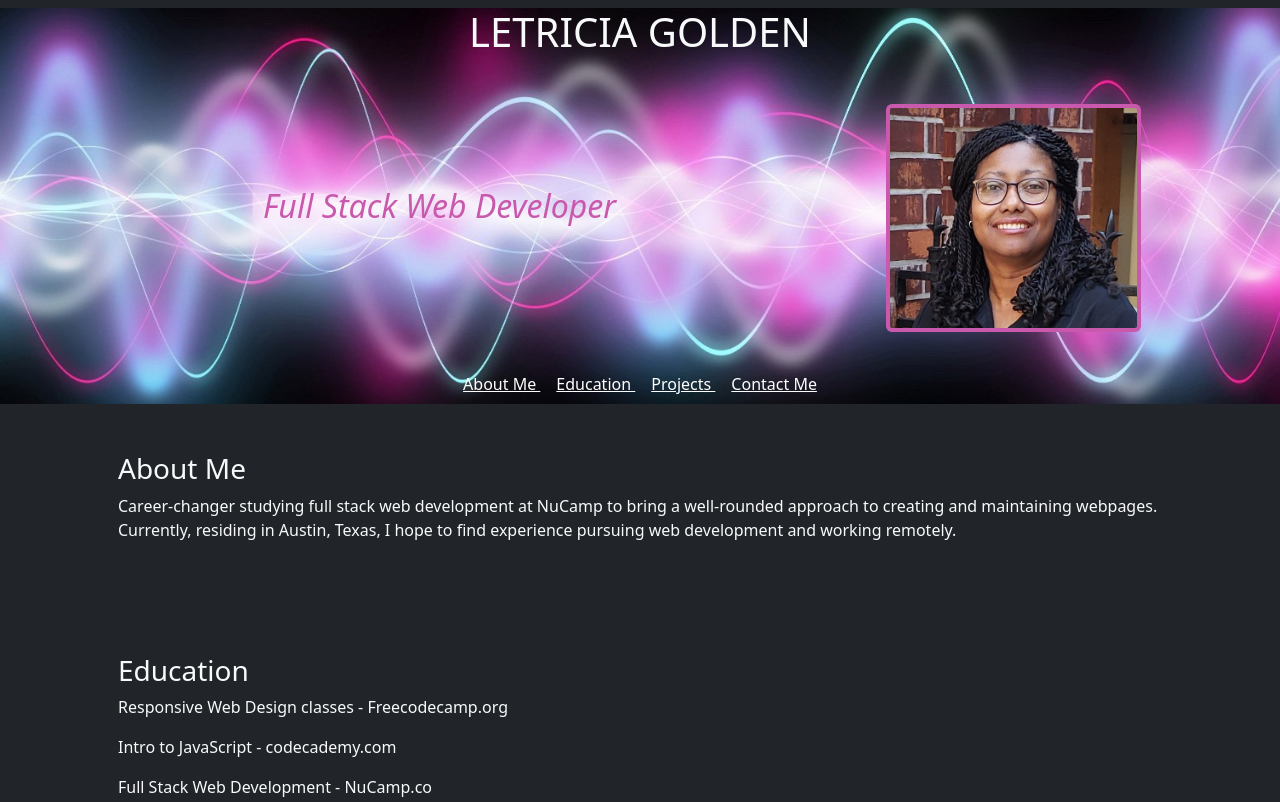
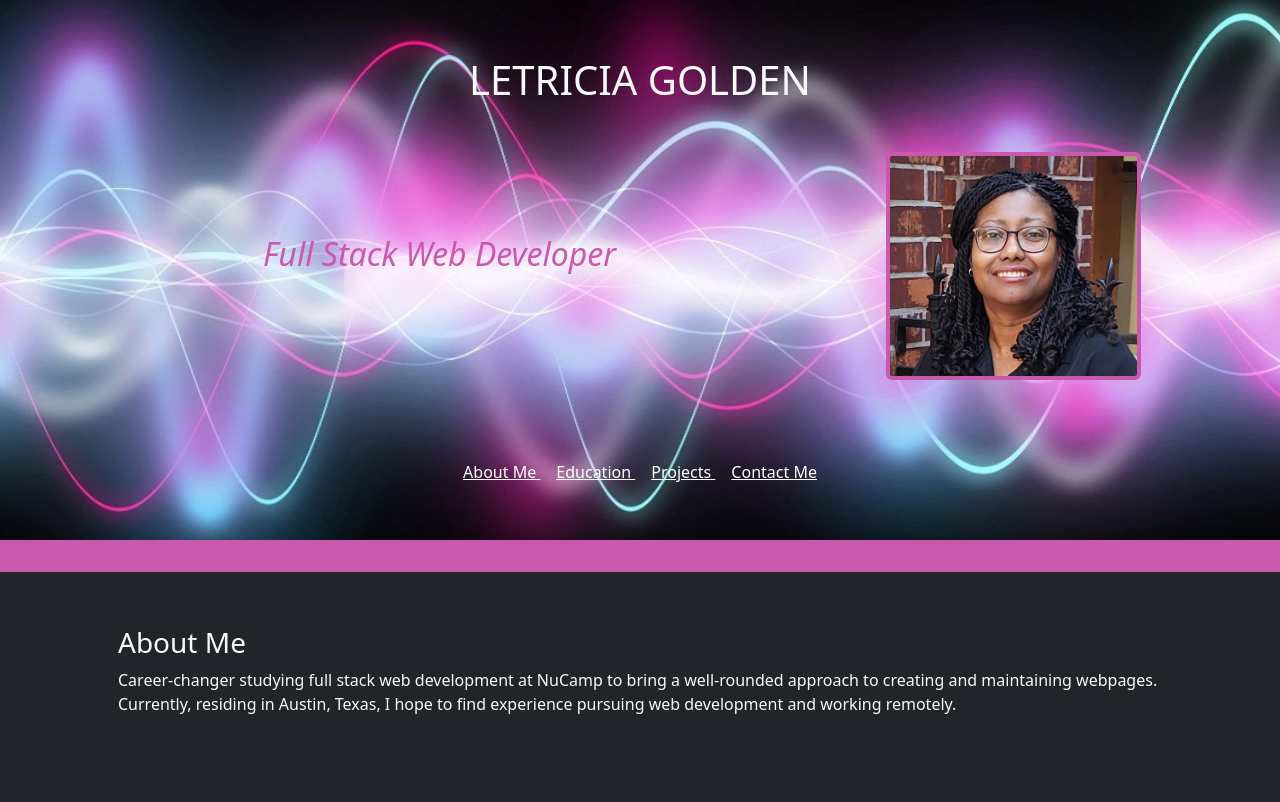
Before and after one commit to lolligolden/portfolioproject, a plain HTML site: page portfolio-project.html in a window 1280 px wide. Shown: the top 802 px of the page. Drawn offline with nearby package versions, Linux system fonts and the light colour scheme.

Commit message:
added vr to bottom of header

```diff
--- a/portfolio-project.html
+++ b/portfolio-project.html
@@ -19,7 +19,7 @@
 <body class="bg-dark text-light">
     <main>
 
-        <header class="container-fluid text-center">
+        <header class="container-fluid text-center py-5 h-100">
             <section>
                 <h1 class="text-center mt-2">LETRICIA GOLDEN</h1>
                 <div class="container-fluid d-inline p-4">
@@ -37,7 +37,7 @@
                 </div>
                 <div class="container"></div><!--put a border around the containter, same color as Full Stack Web Developer title-->
                     <div class="row">
-                        <nav class="navbar navbar-expand text-center text-white mt-2">
+                        <nav class="navbar navbar-expand text-center text-white mt-5">
                             <div class="col">
                                 <span><a class="navbrand p-2" href="#aboutme">About
                                         Me </a> <a class="navbrand p-2" href="#education">Education </a> <a
@@ -48,7 +48,7 @@
                     </div>
             </section>
         </header>
-
+            <span class="vr w-100 p-3 bg-none"></span>
             <section>
                 <div class="container" id="aboutme">
                     <div class="row">
--- a/portfolio.css
+++ b/portfolio.css
@@ -115,3 +115,8 @@ header h2 {
     color:green;
 
 }
+
+.vr {
+    background-color: #c859ad;
+    opacity: 1.0;
+}
```
Lines whose indentation alone changed are shown as unchanged.
